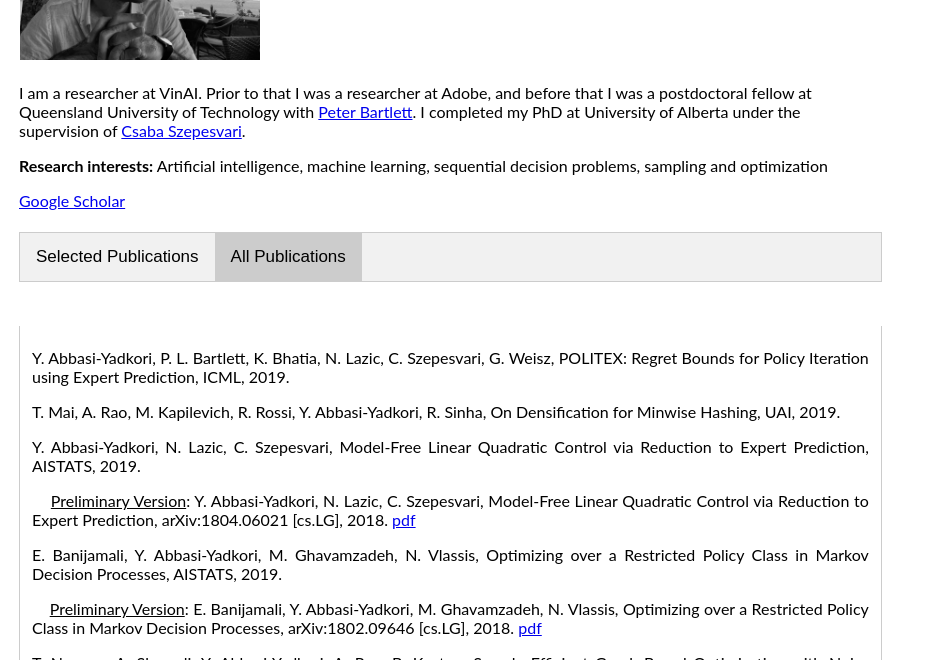
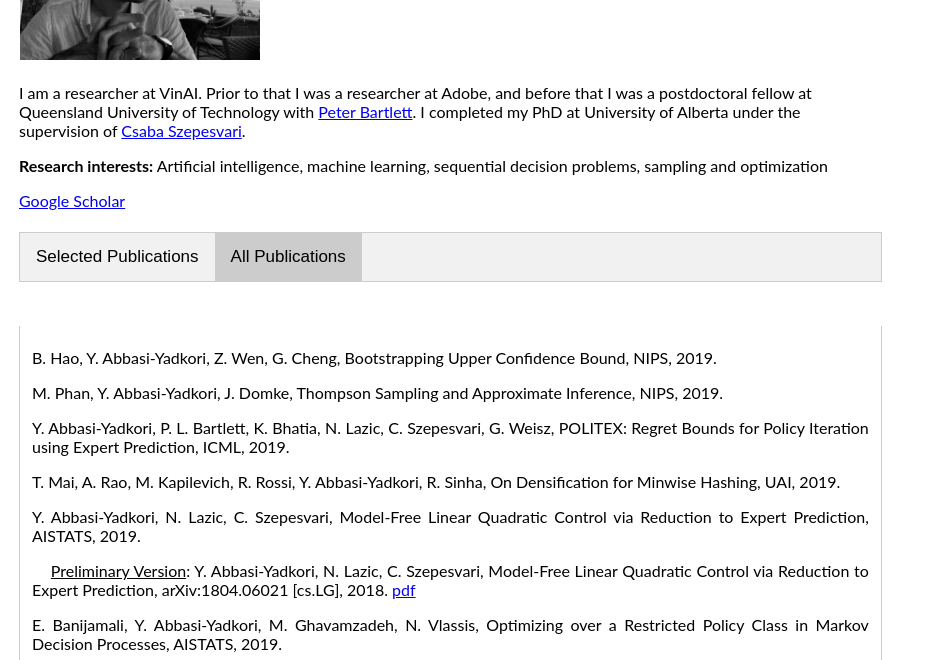
Before and after one commit to yasin-abbasi/yasin-abbasi.github.io, a plain HTML site: page index.html in a window 1280 px wide. Both pictures are taken after a click on the button "All Publications". Shown: the part 140-800 px from the top of the page, without its empty margins (0-926 px from the left). Drawn offline with Linux system fonts and the light colour scheme.

Commit message:
nips papers added

```diff
--- a/index.html
+++ b/index.html
@@ -141,6 +141,14 @@ pdf</a>
 <td>
 
 <div id="All" class="tabcontent">
+
+<p align="justify">
+B. Hao, Y. Abbasi-Yadkori, Z. Wen, G. Cheng, Bootstrapping Upper Confidence Bound, NIPS, 2019.
+</p>
+
+<p align="justify">
+M. Phan, Y. Abbasi-Yadkori, J. Domke, Thompson Sampling and Approximate Inference, NIPS, 2019.
+</p>
 
 <p align="justify">
 Y. Abbasi-Yadkori, P. L. Bartlett, K. Bhatia, N. Lazic, C. Szepesvari, G. Weisz, POLITEX: Regret Bounds for Policy Iteration using Expert Prediction, ICML, 2019.
```
